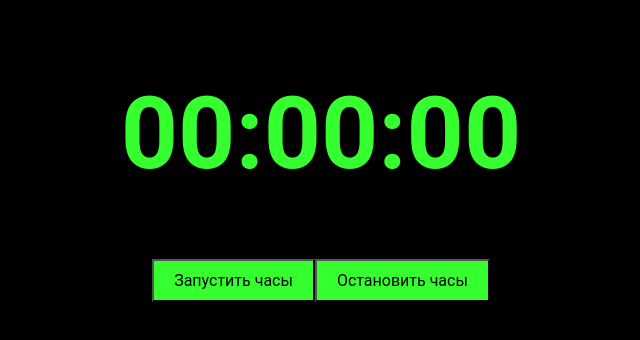
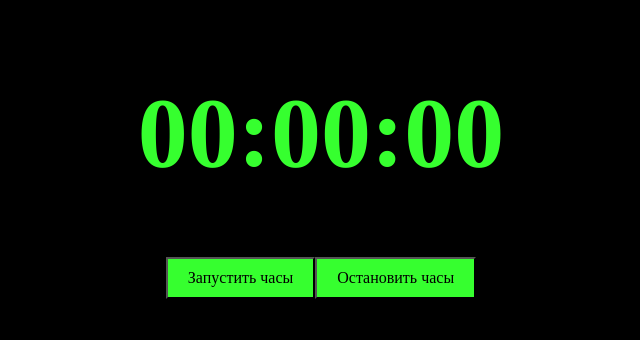
Before and after one commit to Lockstar14/creating-clock, a plain HTML site: page index.html in a window 1280 px wide. Shown: the whole page, without its empty margins (319-959 px from the left). Drawn offline with Linux system fonts and the light colour scheme.

Commit message:
another commit

```diff
--- a/styles.css
+++ b/styles.css
@@ -1,8 +1,8 @@
 body {
     background-color: rgb(0, 0, 0);
     color: rgb(54, 255, 47);
-    font-family: 'Roboto', sans-serif;
-    font-size: 50px
+    font-size: 50px;
+    font-family: 'Russo One';
   }
 
 
@@ -11,7 +11,7 @@ body {
     color: black;
     padding: 10px 20px;
     font-size: 16px;
-    font-family: 'Roboto', sans-serif;
+    font-family: 'Russo One';
   }
 
 
```
